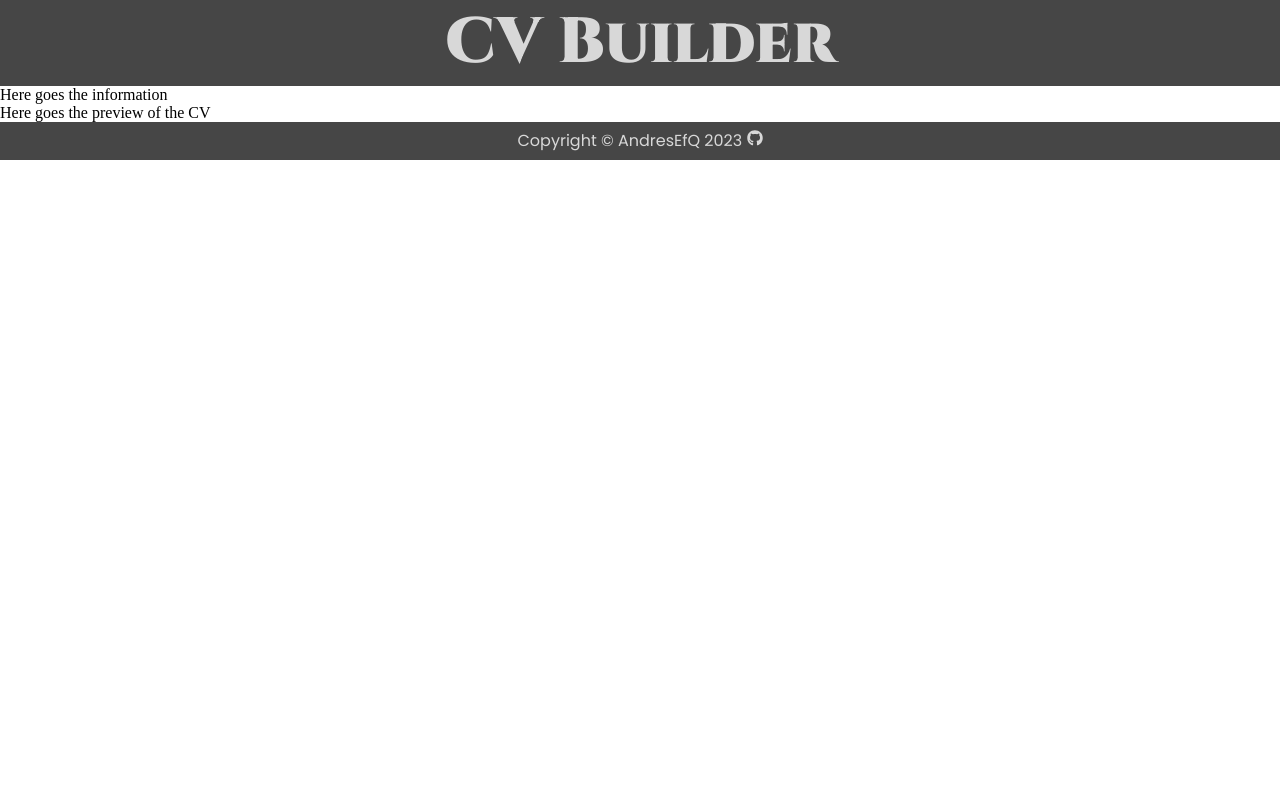
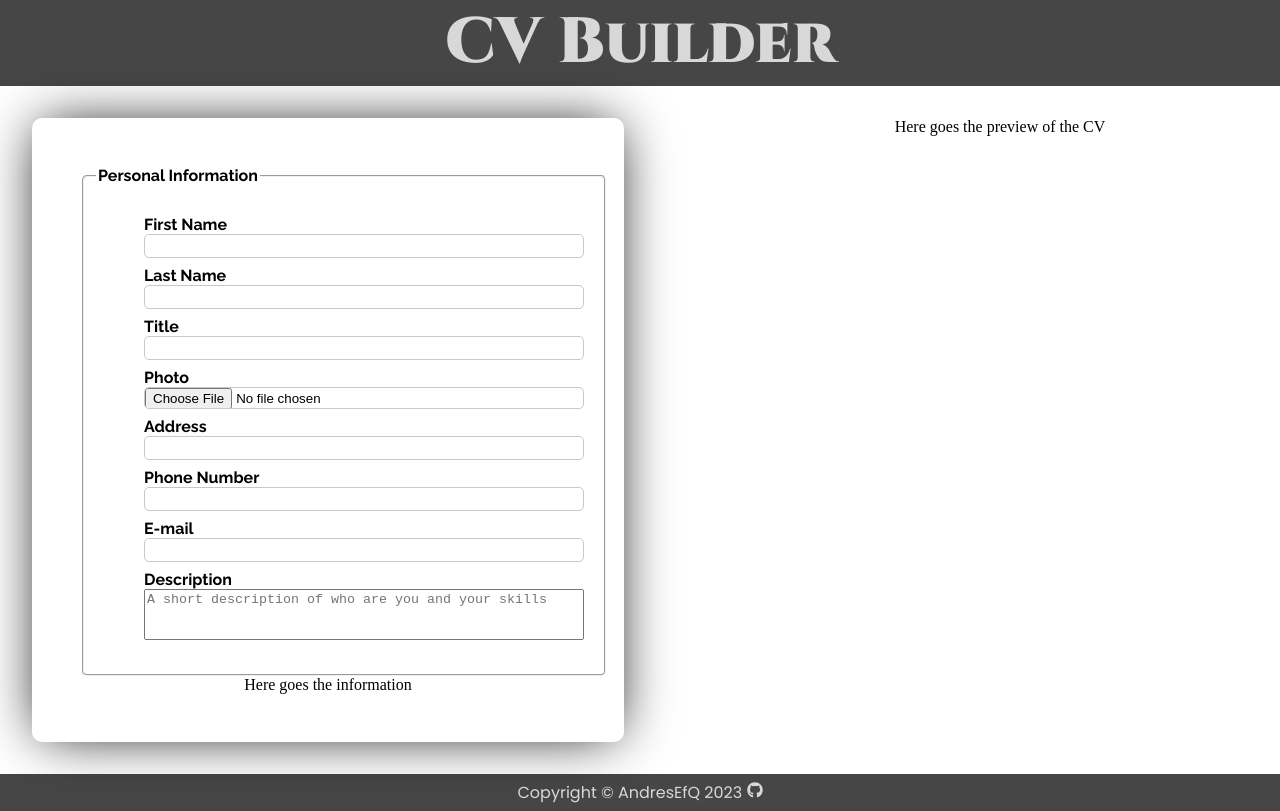
Before and after one commit to AndresEfQ/cv-builder, a React (Create React App) app: page / in a window 1280 px wide. Built offline with nearby package versions, Linux system fonts and the light colour scheme.

Commit message:
Complete Personal Info module

```diff
--- a/package.json
+++ b/package.json
@@ -14,6 +14,7 @@
     "react-dom": "^18.2.0",
     "react-icons": "^4.7.1",
     "react-scripts": "5.0.1",
+    "styled-components": "^5.3.6",
     "web-vitals": "^2.1.4"
   },
   "scripts": {
--- a/public/index.html
+++ b/public/index.html
@@ -3,7 +3,8 @@
   <head>
     <meta charset="utf-8" />
     <meta name="viewport" content="width=device-width, initial-scale=1" />
-    <title>React App</title>
+    <title>CV Builder</title>
+    <link rel="icon" href="./user-regular.svg">
   </head>
   <body>
     <noscript>You need to enable JavaScript to run this app.</noscript>
--- a/src/components/EditSection.js
+++ b/src/components/EditSection.js
@@ -1,11 +1,25 @@
 import React from "react";
+import styled from "styled-components";
+import PersonalInfo from "./PersonalInfo";
+
+const StyledSection = styled.section`
+  margin: 2em;
+  padding: 3em;
+  display: flex;
+  flex-direction: column;
+  flex: 1;
+  align-items: center;
+  border-radius: 10px;
+  box-shadow: 0px 0px 56px -9px rgba(0,0,0,1);
+`;
 
 class EditSection extends React.Component {
   render () {
     return (
-      <section>
+      <StyledSection>
+        <PersonalInfo />
         Here goes the information
-      </section>
+      </StyledSection>
     )
   }
 }
--- a/src/components/Footer.js
+++ b/src/components/Footer.js
@@ -1,13 +1,30 @@
 import React from "react";
 import { FaGithub } from "react-icons/fa";
 import "@fontsource/poppins";
-import "./footer.css";
+import styled from "styled-components";
+
+const StyledFooter = styled.footer`
+  font-family: "Poppins", Arial, Helvetica, sans-serif;
+  font-weight: 500;
+  background-color: rgb(70, 70, 70);
+  color: rgb(216, 216, 216);
+  padding: 0.4em;
+  text-align: center;
+`;
+
+const StyledA = styled.a`
+  text-decoration: none;
+  color: rgb(216, 216, 216);
+
+  &:hover {
+    color: black;
+  }
+`;
 
 class Footer extends React.Component {
   render () {
     return (
-      <footer>Copyright © <a href="https://github.com/AndresEfQ">AndresEfQ 2023 <FaGithub /></a></footer>
-
+      <StyledFooter>Copyright © <StyledA href="https://github.com/AndresEfQ">AndresEfQ 2023 <FaGithub /></StyledA></StyledFooter>
     )
   }
 }
--- a/src/components/Header.js
+++ b/src/components/Header.js
@@ -1,13 +1,22 @@
 import React from "react";
 import "@fontsource/cinzel/900.css";
-import "./header.css"
+import styled from "styled-components";
+
+const StyledHeader = styled.header`
+  background-color: rgb(70, 70, 70);
+  color: rgb(216, 216, 216);
+  font-family: "Cinzel", serif;
+  font-weight: 900;
+  font-size: 4em;
+  text-align: center;
+`;
 
 class Header extends React.Component {
-render () {
-  return (
-    <header>CV Builder</header>
-  )
-}
+  render () {
+    return (
+      <StyledHeader>CV Builder</StyledHeader>
+    )
+  }
 }
 
 export default Header;
--- a/src/components/Main.js
+++ b/src/components/Main.js
@@ -1,14 +1,20 @@
 import React from "react";
 import EditSection from "./EditSection";
 import PreviewSection from "./PreviewSection";
+import styled from "styled-components";
+
+const StyledMain = styled.main`
+  display: flex;
+  gap: 4em;
+`;
 
 class Main extends React.Component {
   render () {
     return (
-      <main>
+      <StyledMain>
         <EditSection />
         <PreviewSection />
-      </main>
+      </StyledMain>
     )
   }
 }
--- a/src/components/PersonalInfo.js
+++ b/src/components/PersonalInfo.js
@@ -0,0 +1,83 @@
+import React from "react";
+import styled from "styled-components";
+import "@fontsource/raleway/700.css";
+
+const StyledFieldset = styled.fieldset`
+  border-radius: 5px;
+  display: flex;
+  flex-direction: column;
+  width: 100%;
+`;
+
+const StyledForm = styled.form`
+  font-family: "Raleway", Arial, Helvetica, sans-serif;
+  width: 100%;
+  & textarea {
+    resize: none;
+  }
+`;
+
+const StyledUl = styled.ul`
+  list-style: none;
+
+  & li {
+    margin: 0.5em;
+    display: flex;
+    flex-direction: column;
+
+    & input {
+      height: 1.5em;
+      border-radius: 5px;
+      border: 1px solid rgb(200, 200, 200);
+      outline: none;
+    }
+  }
+`;
+
+class PersonalInfo extends React.Component {
+  render () {
+    return (
+      <StyledForm>
+        <StyledFieldset>
+          <legend>Personal Information</legend>
+          <StyledUl>
+            <li>
+              <label htmlFor="firstName">First Name</label>
+              <input type="text" name="firstName" id="firstName" />
+            </li>
+            <li>
+              <label htmlFor="lastName">Last Name</label>
+              <input type="text" name="lastName" id="lastName" />
+            </li>
+            <li>
+              <label htmlFor="title">Title</label>
+              <input type="text" name="title" id="title"  />
+            </li>
+            <li>
+              <label htmlFor="photo">Photo</label>
+              <input type="file" name="photo" id="photo"  />
+            </li>
+            <li>
+              <label htmlFor="address">Address</label>
+              <input type="text" name="address" id="address" />
+            </li>
+            <li>
+              <label htmlFor="phone">Phone Number</label>
+              <input type="text" name="phone" id="phone" />
+            </li>
+            <li>
+              <label htmlFor="email">E-mail</label>
+              <input type="text" name="email" id="email"  />
+            </li>
+            <li>
+              <label htmlFor="description">Description</label>
+              <textarea name="description" id="description" cols="30" rows="3" placeholder="A short description of who are you and your skills" onResize={false}></textarea>
+            </li>
+          </StyledUl>
+        </StyledFieldset>
+      </StyledForm>
+    )
+  }
+}
+
+export default PersonalInfo
--- a/src/components/PreviewSection.js
+++ b/src/components/PreviewSection.js
@@ -1,11 +1,20 @@
 import React from "react";
+import styled from "styled-components";
+
+const StyledSection = styled.section`
+  display: flex;
+  flex-direction: column;
+  flex: 1;
+  padding: 2em;
+  align-items: center;
+`;
 
 class PreviewSection extends React.Component {
   render () {
     return (
-      <section>
+      <StyledSection>
         Here goes the preview of the CV
-      </section>
+      </StyledSection>
     )
   }
 }
--- a/src/components/footer.css
+++ /dev/null
@@ -1,17 +0,0 @@
-footer {
-  font-family: "Poppins", Arial, Helvetica, sans-serif;
-  font-weight: 500;
-  background-color: rgb(70, 70, 70);
-  color: rgb(216, 216, 216);
-  padding: 0.4em;
-  text-align: center;
-}
-
-footer > a {
-  text-decoration: none;
-  color: rgb(216, 216, 216);
-}
-
-a:hover {
-  color: black;
-}
--- a/src/components/header.css
+++ /dev/null
@@ -1,8 +0,0 @@
-header {
-  background-color: rgb(70, 70, 70);
-  color: rgb(216, 216, 216);
-  font-family: "Cinzel", serif;
-  font-weight: 900;
-  font-size: 4em;
-  text-align: center;
-}
```
Also changed, not shown: public/user-regular.svg (added), 1 other file (tests, documents, lock files or other folders).
